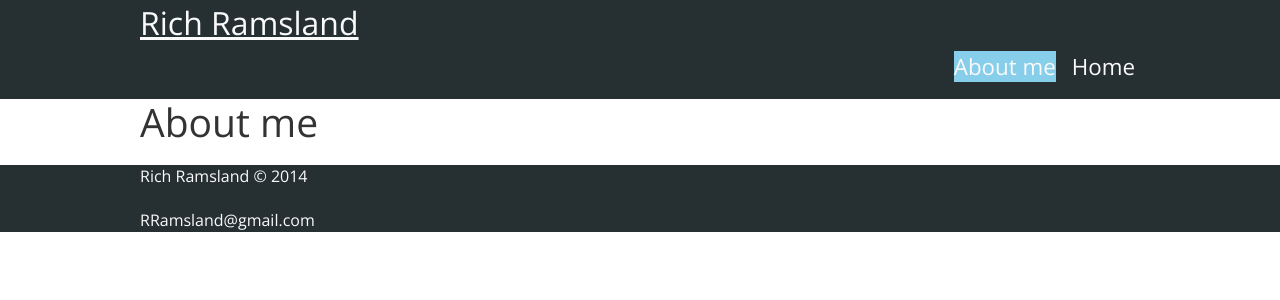
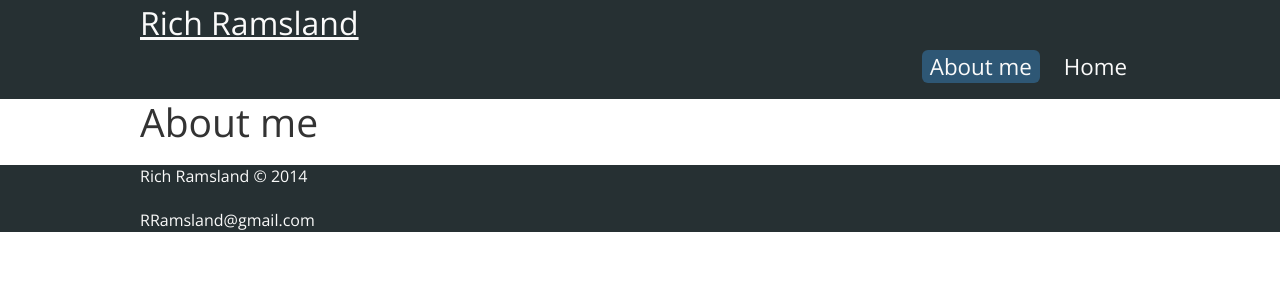
Before and after one commit to RRamsland/rramsland.github.io, a Jekyll site: the page built from about-me.html, in a window 1280 px wide. Shown: the top 300 px of the page. Built offline with Jekyll 4.4.1, drawn with Linux system fonts in a browser that asks for light colours.

Commit message:
Fixed nav css, updated config file as well as header include

```diff
--- a/css/main.css
+++ b/css/main.css
@@ -105,7 +105,8 @@ small, .font_small {font-size: 0.8em;}
 {
 	text-decoration:none;
 	color:#FAFAFA;
-
+	border-radius: 6px;
+	padding: 1px 8px;
 }
 .nav-link li
 {
@@ -116,7 +117,7 @@ small, .font_small {font-size: 0.8em;}
 	background:#567991;
 }
 .nav-link.active{
-	background:skyblue;
+	background:#2E5775;
 }
 .main-content.first-child
 {
```
